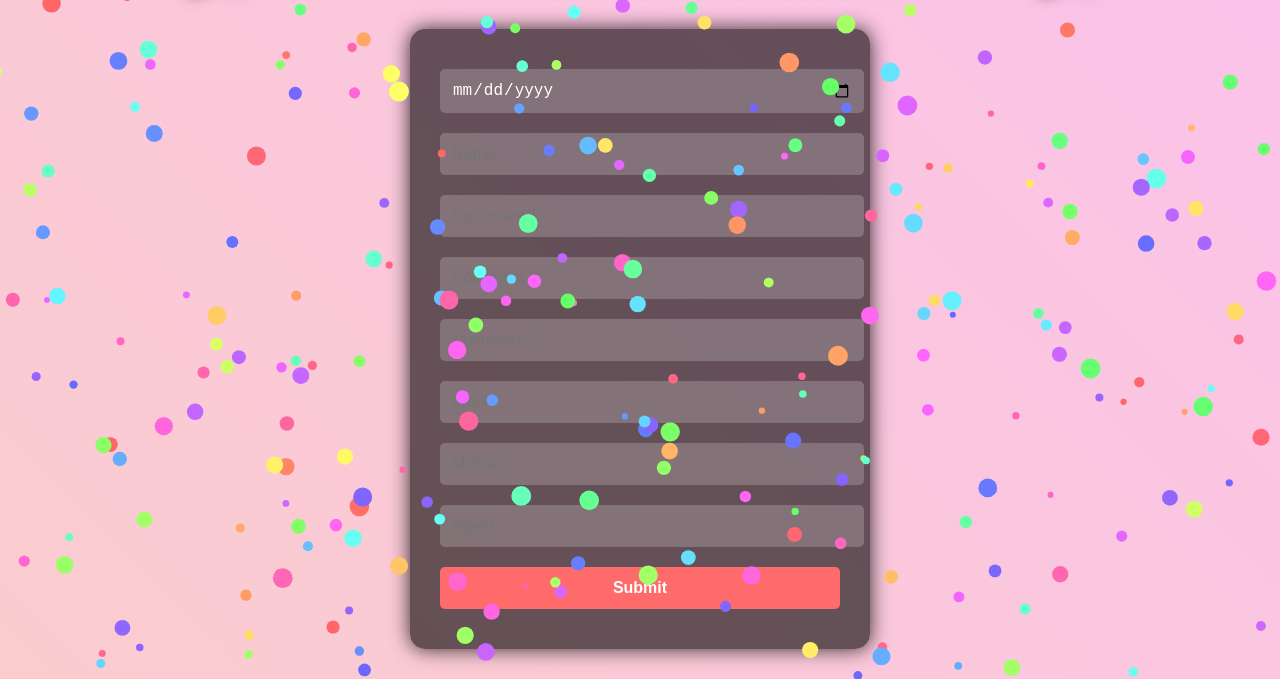
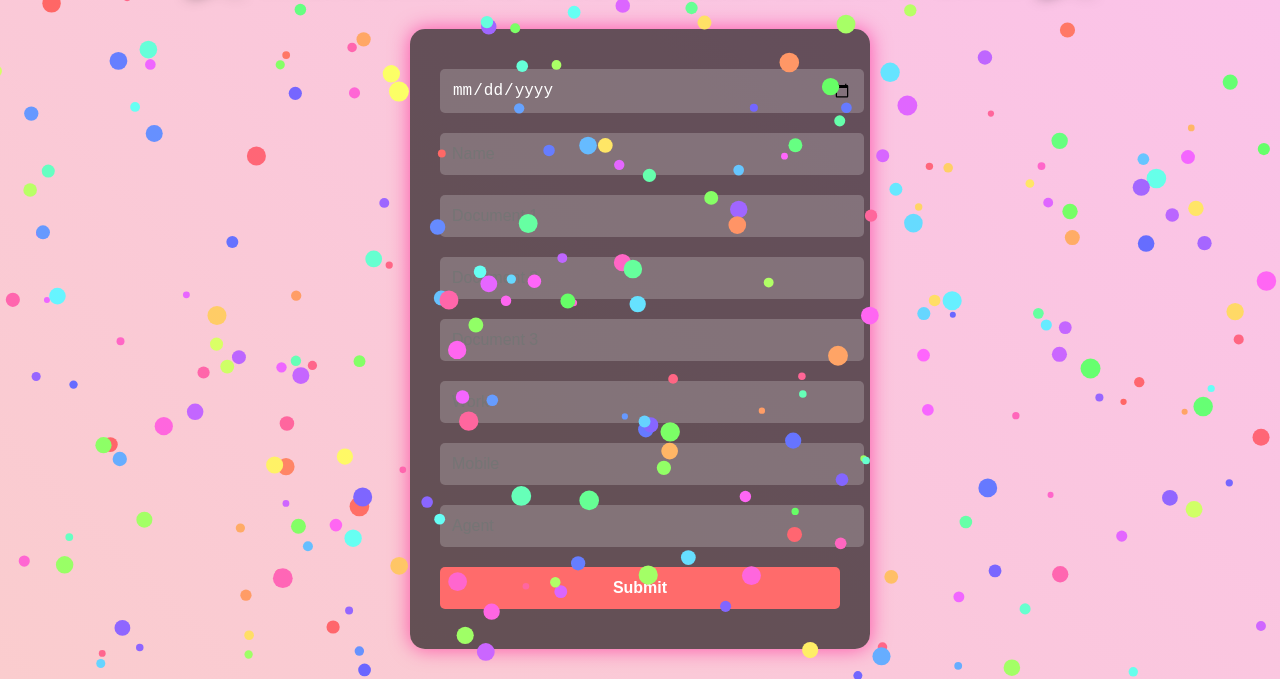
Before and after one commit to Rachit8081/work, a plain HTML site: page index.html in a window 1280 px wide. Shown: the part 121-800 px from the top of the page. Drawn offline with Linux system fonts and the light colour scheme.

Commit message:
Update index.html

```diff
--- a/index.html
+++ b/index.html
@@ -44,7 +44,7 @@
       background: rgba(0, 0, 0, 0.6);
       padding: 30px;
       border-radius: 15px;
-      box-shadow: 0 0 20px rgba(0, 0, 0, 0.8);
+      box-shadow: 0 0 20px rgba(255 0 134 / 60%);
       max-width: 400px;
       width: 90%;
       display: none;
```
